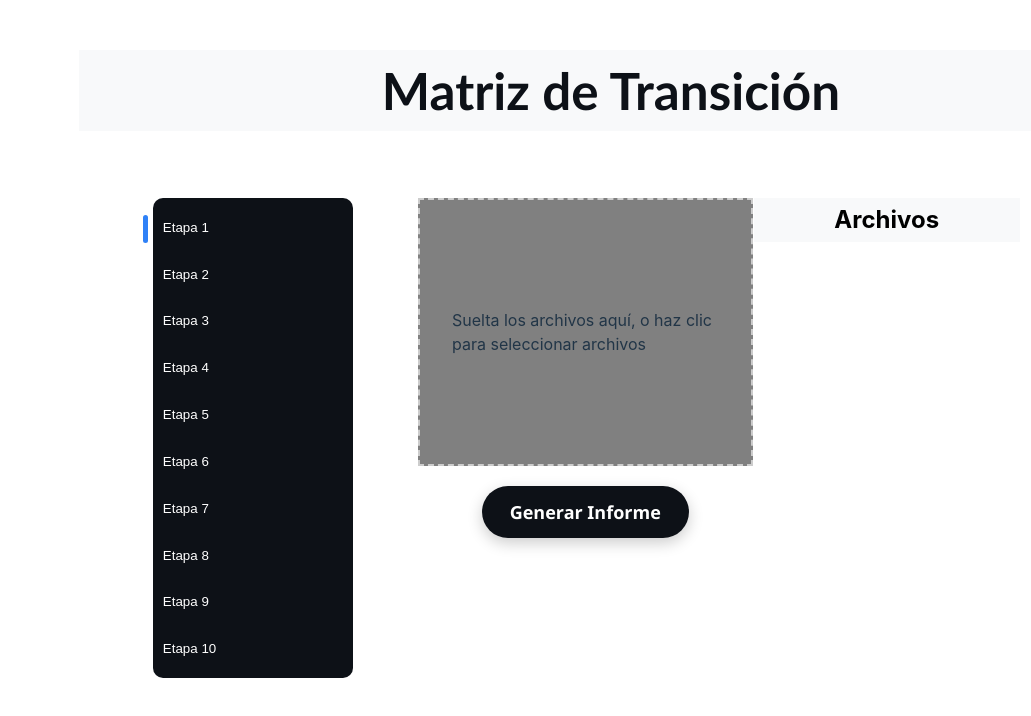
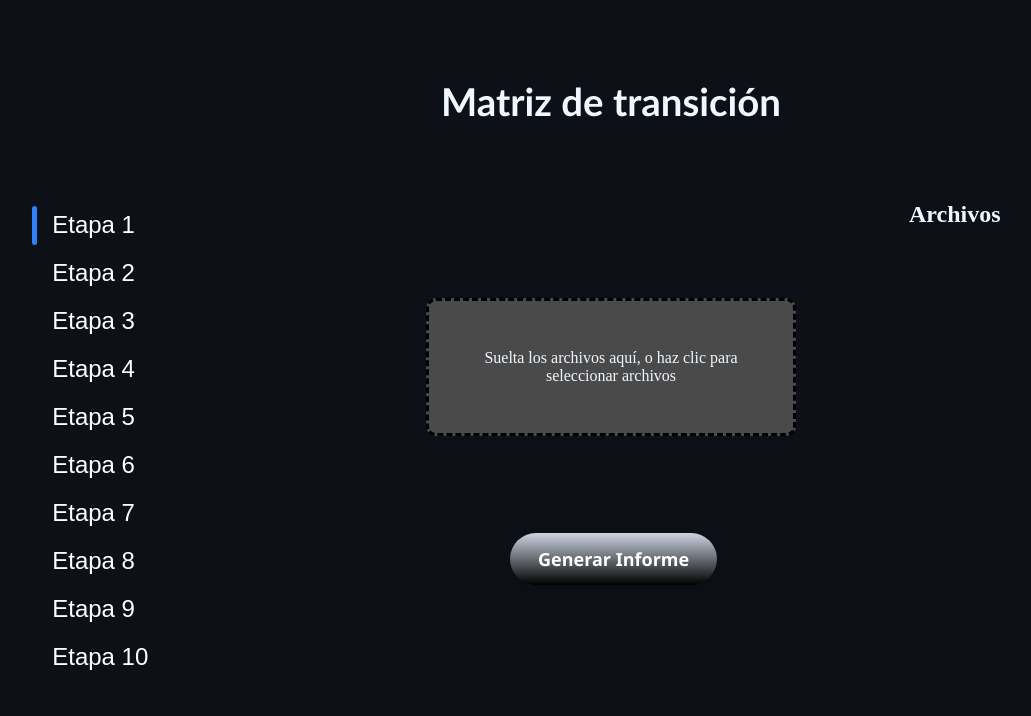
Before and after one commit to EstebanA1/tesisResumenesDE, a React (Vite) app: page / in a window 1280 px wide. Shown: the top 716 px of the page, without its empty margins (29-1060 px from the left). Built offline with nearby package versions, Linux system fonts and the light colour scheme.

Commit message:
Actualizaciones visuales

```diff
--- a/src/App.css
+++ /dev/null
@@ -1,41 +0,0 @@
-#root {
-  max-width: 1280px;
-  margin: 0 auto;
-  padding: 2rem;
-  text-align: center;
-}
-
-.logo {
-  height: 6em;
-  padding: 1.5em;
-  will-change: filter;
-}
-.logo:hover {
-  filter: drop-shadow(0 0 2em #646cffaa);
-}
-.logo.react:hover {
-  filter: drop-shadow(0 0 2em #61dafbaa);
-}
-
-@keyframes logo-spin {
-  from {
-    transform: rotate(0deg);
-  }
-  to {
-    transform: rotate(360deg);
-  }
-}
-
-@media (prefers-reduced-motion: no-preference) {
-  a:nth-of-type(2) .logo {
-    animation: logo-spin infinite 20s linear;
-  }
-}
-
-.card {
-  padding: 2em;
-}
-
-.read-the-docs {
-  color: #888;
-}
--- a/src/App.jsx
+++ b/src/App.jsx
@@ -1,16 +1,15 @@
 import React, { useState, useEffect, useCallback } from "react";
 import { useDropzone } from "react-dropzone";
 
-
 function App() {
   const [currentStage, setCurrentStage] = useState(1);
-  const [title, setTitle] = useState('Matriz de Transición'); // Estado inicial para el título
+  const [title, setTitle] = useState('Matriz de transición');
   const [contextMenu, setContextMenu] = useState(null);
   const [etapas, setEtapas] = useState([
     { id: 1, name: "Etapa 1", title: 'Matriz de transición' },
     { id: 2, name: "Etapa 2", title: 'Calcular rangos o categorizar variables de tonos grices' },
     { id: 3, name: "Etapa 3", title: 'Calcular pesos de evidencia' },
-    { id: 4, name: "Etapa 4", title: 'Correlacion del mapa de analisi' },
+    { id: 4, name: "Etapa 4", title: 'Correlacion del mapa de analisis' },
     { id: 5, name: "Etapa 5", title: 'Configurar y ejecutar un modelo de simulacion LUCC' },
     { id: 6, name: "Etapa 6", title: 'Validar la simulacion utilizando una funcion dacay exponencial' },
     { id: 7, name: "Etapa 7", title: 'Validar simulacion utilizando funcion dacay constante de ventanas multiples' },
@@ -34,13 +33,10 @@ function App() {
     accept: '.png, .jpeg, .jpg'
   });
 
-
-
   const handleCloseContextMenu = useCallback(() => {
     setContextMenu(null);
-  }, []); // Añade aquí las dependencias si handleCloseContextMenu las tiene
+  }, []);
 
-  // Efecto para manejar clics fuera del menú contextual
   useEffect(() => {
     const handleOutsideClick = (event) => {
       if (contextMenu && !event.target.closest('.context-menu')) {
@@ -54,47 +50,42 @@ function App() {
     };
   }, [contextMenu, handleCloseContextMenu]);
 
-  // Efecto para vaciar los archivos cuando cambia la etapa
   useEffect(() => {
-    // Esta función se ejecutará cada vez que `currentStage` cambie.
-    setFiles([]); // Establece `files` a un arreglo vacío, eliminando los archivos existentes.
-  }, [currentStage]); // Dependencias del efecto: el efecto se ejecuta cada vez que `currentStage` cambia.
-
+    setFiles([]);
+  }, [currentStage]);
 
   const handleStageClick = (etapaId) => {
     const etapaSeleccionada = etapas.find(etapa => etapa.id === etapaId);
     if (etapaSeleccionada) {
       setCurrentStage(etapaId);
-      setTitle(etapaSeleccionada.title); // Actualiza el título basado en la etapa seleccionada
+      setTitle(etapaSeleccionada.title);
     }
   };
 
   const handleEtapaClick = useCallback((etapaId) => {
     setCurrentStage(etapaId);
-    // Aquí puedes redirigir al usuario a la página de esa etapa específica y mostrar los archivos subidos en esa etapa
   }, []);
 
-
-
   const handleRightClick = (event, filePath) => {
-    event.preventDefault(); // Prevenir el menú contextual predeterminado del navegador
+    event.preventDefault();
     setContextMenu({
-      filePath, // Almacenar el path del archivo en lugar de fileId
+      filePath,
       xPos: event.pageX + 'px',
       yPos: event.pageY + 'px',
     });
   };
 
   const handleDeleteFile = (filePath) => {
-    setFiles(files.filter(file => file.path !== filePath)); // Usar file.path para identificar el archivo a eliminar
-    setContextMenu(null); // Cerrar el menú contextual después de eliminar
+    setFiles(files.filter(file => file.path !== filePath));
+    setContextMenu(null);
   };
 
   return (
     <><div className="app-container"></div>
       <h1 className="title-container">{title}</h1>
-      <div className="container" style={{ display: "flex", justifyContent: "space-between" }}>
-        <nav style={{ width: "30%", marginRight: "50px" }}>
+
+      <div className="big-container">
+        <nav>
           <div className="etapas-container">
             {etapas.map((etapa) => (
               <button
@@ -107,46 +98,42 @@ function App() {
             ))}
           </div>
         </nav>
-        <div style={{ display: "flex", flexDirection: "row", alignItems: "flex-start", justifyContent: "center", gap: "20px", width: "100%" }}>
-          <div style={{ width: "40%", display: "flex", flexDirection: "column", alignItems: "center" }}>
-            <form style={{ width: "100%", display: "flex", flexDirection: "column", alignItems: "center" }}>
-              <div {...getRootProps()} className="dropzone" style={{ width: '100%', height: '200px', display: 'flex', alignItems: 'center', justifyContent: 'center', border: '2px dashed #cccccc' }}>
+
+        <div className="dropzone-and-buttom">
+          <form>
+            <div className="dropzone" {...getRootProps()}>
               <input {...getInputProps()} />
               {isDragActive ?
-                  <p>Suelta los archivos aquí o</p> :
+                <p>Suelta los archivos aquí, o haz clic para seleccionar archivos</p> :
                 <p>Suelta los archivos aquí, o haz clic para seleccionar archivos</p>}
             </div>
           </form>
-            <button className="beautiful-button" style={{ marginTop: "20px" }}>Generar Informe</button>
-          </div>
-          <aside style={{ marginLeft: '15px', width: '40%', display: 'flex', flexDirection: 'column', justifyContent: 'flex-start', color: 'black', maxHeight: '500px', overflowY: 'auto' }}>
-            <div style={{ position: 'sticky', top: 0, zIndex: 1000 }}>
-              <h4 style={{ backgroundColor: '#f8f9fa', margin: 0, padding: '10px 0', width: '100%', textAlign: 'center', fontSize: '24px' }}>Archivos</h4>
+          <button className="beautiful-button">Generar Informe</button>
         </div>
 
-            <div onclick={handleCloseContextMenu}>
-              <ul style={{ marginTop: '20px' }}>
+        <aside>
+          <div className="preview-container">
+            <h4>Archivos</h4>
+          </div>
+
+          <div onClick={handleCloseContextMenu}>
+            <ul className="file-list">
               {files.map(file => (
-                  <li key={file.path} style={{ listStyleType: 'none', margin: '10px 0', display: 'flex', alignItems: 'center', width: '100%' }}
-                    onContextMenu={(e) => handleRightClick(e, file.path)}> {/* Pasar file.path aquí */}
-                    <img src={file.preview} style={{ width: '50px', height: '50px', marginRight: '10px', objectFit: 'cover' }} alt="preview" />
-                    <span style={{ overflow: 'hidden', textOverflow: 'ellipsis', whiteSpace: 'nowrap', maxWidth: 'calc(100% - 70px)' }}>{file.path}</span>
+                <li key={file.path}
+                  onContextMenu={(e) => handleRightClick(e, file.path)}>
+                  <img src={file.preview} className="file-preview" alt="preview" />
+                  <span className="file-path">{file.path}</span>
                 </li>
               ))}
             </ul>
 
             {contextMenu && (
               <ul
-                  className="context-menu" // Asegúrate de que este className sea único y se use solo para el menú contextual
+                className="context-menu"
                 style={{
                   position: 'absolute',
                   top: contextMenu.yPos,
                   left: contextMenu.xPos,
-                    listStyleType: 'none',
-                    padding: '10px',
-                    backgroundColor: 'white',
-                    border: '1px solid black',
-                    cursor: 'pointer',
                 }}
                 onClick={() => handleDeleteFile(contextMenu.filePath)}
               >
@@ -156,7 +143,7 @@ function App() {
           </div>
         </aside>
       </div>
-      </div></>
+    </>
   );
 }
 
--- a/src/index.css
+++ b/src/index.css
@@ -1,74 +1,149 @@
 :root {
-  font-family: Inter, Avenir, Helvetica, Arial, sans-serif;
-  font-size: 16px;
-  line-height: 24px;
-  font-weight: 400;
-
-  color-scheme: light dark;
-  color: rgba(255, 255, 255, 0.87);
-  background-color: #f9f9f9;
-
-  font-synthesis: none;
-  text-rendering: optimizeLegibility;
-  -webkit-font-smoothing: antialiased;
-  -moz-osx-font-smoothing: grayscale;
-  -webkit-text-size-adjust: 100%;
-}
-
-.app-container {
-  position: relative;
-  padding-top: 60px;
-  /* Ajusta este valor según el tamaño de tu título */
-}
-
-.app-container {
-  position: relative;
-  padding-top: 60px;
-  /* Ajusta este valor según el tamaño de tu título */
+  background-color: #0d1117;
 }
 
 .title-container {
-  position: fixed;
-  top: 50px;
-  /* Esto añade espacio hacia arriba */
-  left: 0;
-  right: 0;
-  /* Añadido para asegurar que el contenedor se centre correctamente */
-  width: 80%;
-  margin-left: auto;
-  /* Centra el contenedor horizontalmente */
-  margin-right: auto;
-  /* Centra el contenedor horizontalmente */
-  height: auto;
-  /* Permite que el contenedor ajuste su altura automáticamente */
-  min-height: 50px;
-  /* Asegura un mínimo de altura */
-  padding: 10px 20px;
-  /* Añade padding vertical para dar espacio a las letras y horizontal para los costados */
-  overflow: hidden;
-  /* Considera cambiar esto si deseas que el texto sobrepase el contenedor */
+  width: 100%;
+  display: flex;
+  justify-content: center;
+  align-items: center;
+  font-size: 2.4em;
+  color: aliceblue;
   text-align: center;
-  /* white-space: nowrap; */
-  /* Removido para permitir múltiples líneas */
-  /* text-overflow: ellipsis; */
-  /* Puede ser removido ya que permitiremos múltiples líneas */
-  background-color: #f8f9fa;
-  /* Opcional: color de fondo para el título */
-  z-index: 1000;
-  /* Asegura que el título se muestre sobre el contenido */
-  line-height: 1.2;
-  /* Ajusta según sea necesario para dar espacio vertical al texto */
+  font-family: 'Trebuchet MS';
+  min-height: 150px;
+  padding: 20px;
+  box-sizing: border-box;
+}
+
+.title-container h1 {
+  max-width: 600px;
+  white-space: pre-wrap;
+}
+
+.big-container {
+  width: 90%;
+  margin: auto;
+  display: flex;
+  justify-content: space-between;
+}
+
+.etapas-container {
+  height: 60vh;
+  width: 280px;
+  display: flex;
+  flex-direction: column;
+  justify-content: space-evenly;
+}
+
+.dropzone-and-buttom {
+  display: flex;
+  align-items: center;
+  flex-direction: column;
+  align-content: flex-end;
+  justify-content: space-evenly;
+  width: 300px;
+}
+
+.dropzone {
+  border: 3px dashed #000000;
+  padding: 2rem;
+  background-color: #4a4a4a;
+  text-align: center;
+  transition: background-color 0.3s, border-color 0.3s;
+  border-radius: 10px;
+  cursor: pointer;
+  color: aliceblue;
+  width: 100%;
+}
+
+.beautiful-button {
+  position: relative;
+  display: inline-block;
+  background: linear-gradient(to bottom, #cdd5e2, #000000);
+  color: white;
+  font-family: "Segoe UI", sans-serif;
+  font-weight: bold;
+  font-size: 18px;
+  border: none;
+  border-radius: 30px;
+  padding: 14px 28px;
+  cursor: pointer;
+  box-shadow: 0 5px 15px rgba(0, 0, 0, 0.2);
+  animation: button-shimmer 2s infinite;
+  transition: all 0.3s ease-in-out;
+  margin-left: 4.7rem;
+}
+
+/* Hover animation */
+.beautiful-button:hover {
+  background: linear-gradient(to bottom, #2f81f7, #000000);
+  animation: button-particles 1s ease-in-out infinite;
+  transform: translateY(-2px);
+}
+
+/* Click animation */
+.beautiful-button:active {
+  transform: scale(0.95);
+  box-shadow: 0 2px 10px rgba(0, 0, 0, 0.3);
+}
+
+.preview-container {
+  text-align: center;
+  margin-right: 100px;
+  width: 250px;
+}
+
+.preview-container h4 {
+  margin: 0;
+  width: 100%;
+  font-size: 24px;
+  color: aliceblue;
+}
+
+.file-list {
+  color: aliceblue;
+  max-height: 400px;
+  overflow-y: auto;
+  padding-left: 10px;
+  padding-right: 10px;
+  scrollbar-width: thin;
+  scrollbar-color: #888 #2b2b2b;
 }
 
 
-.etapas-container {
-  height: 60vh;
+.file-list li {
   display: flex;
-  flex-direction: column;
-  width: 200px;
-  background-color: #0D1117;
-  justify-content: space-evenly;
-  border-radius: 10px;
+  align-items: center;
+  width: 100%;
+  margin: 10px 0;
+}
+
+.file-preview {
+  width: 50px;
+  height: 50px;
+  margin-right: 10px;
+  object-fit: cover;
+}
+
+.file-path {
+  overflow: hidden;
+  text-overflow: ellipsis;
+  white-space: nowrap;
+  max-width: calc(100% - 70px);
+}
+
+.context-menu {
+  padding: 10px;
+  cursor: pointer;
+  border-radius: 3px;
+  list-style-type: none;
+  background-color: white;
+  border: 2px solid black;
+}
+
+.context-menu:hover {
+  background:#929090;
 }
 
 nav,
@@ -83,6 +158,7 @@ form {
     gap: 5px;
     cursor: pointer;
     border-radius: 4px;
+    font-size: x-large
   }
 
   .etapa:not(:active):hover,
@@ -112,118 +188,6 @@ form {
   .etapa:focus::before,
   .etapa:active::before {
     opacity: 1;
-    /* Hacerlo completamente visible cuando esté activo */
   }
 
-  .etapa svg {
-    width: 15px
-  }
 }
-
-.dropzone {
-  border: 3px dashed black;
-  padding: 2rem;
-  background-color: gray;
-}
-
-body {
-  margin: 10;
-  display: flex;
-  position: relative;
-  place-content: center;
-  flex-direction: column;
-  place-items: center;
-  min-width: 320px;
-  min-height: 100vh;
-}
-
-a {
-  font-weight: 500;
-  color: #646cff;
-  text-decoration: inherit;
-}
-
-a:hover {
-  color: #535bf2;
-}
-
-h1 {
-  font-size: 3.2em;
-  line-height: 1.1;
-  color: #0D1117;
-  margin: 0;
-  font-family: 'Trebuchet MS', 'Lucida Sans Unicode', 'Lucida Grande', 'Lucida Sans', Arial, sans-serif
-}
-
-.beautiful-button {
-  position: relative;
-  display: inline-block;
-  background: linear-gradient(to bottom, #0D1117, #0D1117);
-  /* Gradient background */
-  color: white;
-  /* White text color */
-  font-family: "Segoe UI", sans-serif;
-  /* Stylish and legible font */
-  font-weight: bold;
-  font-size: 18px;
-  /* Large font size */
-  border: none;
-  /* No border */
-  border-radius: 30px;
-  /* Rounded corners */
-  padding: 14px 28px;
-  /* Large padding */
-  cursor: pointer;
-  /* Cursor on hover */
-  box-shadow: 0 5px 15px rgba(0, 0, 0, 0.2);
-  /* Subtle shadow */
-  animation: button-shimmer 2s infinite;
-  transition: all 0.3s ease-in-out;
-  /* Smooth transition */
-}
-
-/* Hover animation */
-.beautiful-button:hover {
-  background: linear-gradient(to bottom, #5b67b7, #0D1117);
-  animation: button-particles 1s ease-in-out infinite;
-  transform: translateY(-2px);
-}
-
-/* Click animation */
-.beautiful-button:active {
-  transform: scale(0.95);
-  box-shadow: 0 2px 10px rgba(0, 0, 0, 0.3);
-}
-
-/* Shimmer animation */
-@keyframes button-shimmer {
-  0% {
-    background-position: left top;
-  }
-
-  100% {
-    background-position: right bottom;
-  }
-}
-
-/* Particle animation */
-@keyframes button-particles {
-  0% {
-    background-position: left top;
-  }
-
-  100% {
-    background-position: right bottom;
-  }
-}
-
-@media (prefers-color-scheme: light) {
-  :root {
-    color: #213547;
-    background-color: #ffffff;
-  }
-
-  a:hover {
-    color: #747bff;
-  }
-}
```
Also changed, not shown: 1 other file (tests, documents, lock files or other folders). Lines whose indentation alone changed are shown as unchanged.
